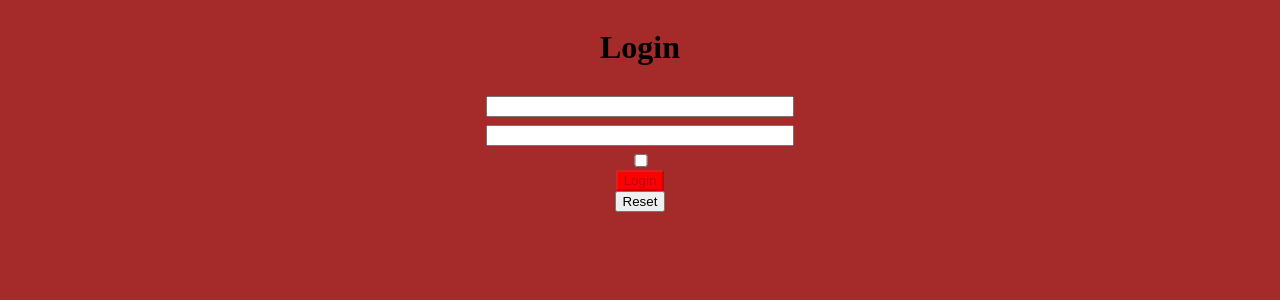
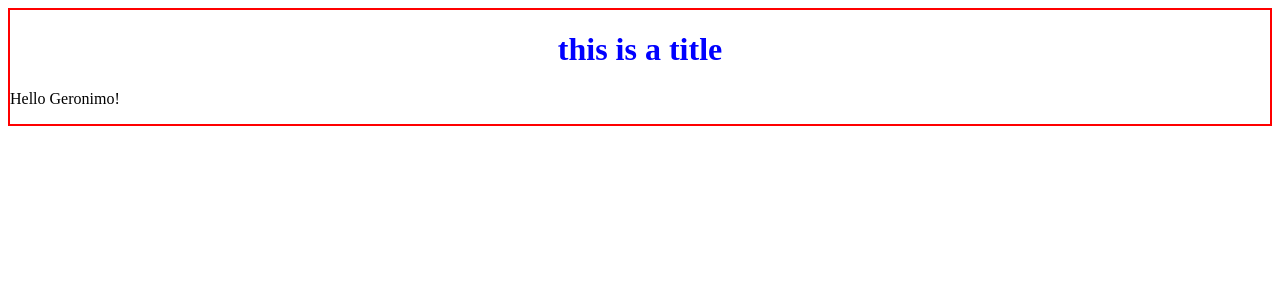
Before and after one commit to Marcoripa/Develhope-React-ex, a React (Create React App) app: page / in a window 1280 px wide. Shown: the top 300 px of the page. Built offline with nearby package versions, Linux system fonts and the light colour scheme.

Commit message:
component01

```diff
--- a/src/App.js
+++ b/src/App.js
@@ -1,5 +1,7 @@
 import React from "react";
-import {TodoList} from "./TodoList";
+import { Container } from "./Container";
+import {Welcome} from './Welcome';
+import './index.css'
 
 
 
@@ -7,7 +9,9 @@ export class App extends React.Component{
     render() {
         return (
             <div>
-                <TodoList/>
+                <Container title={'this is a title'}>
+                    <Welcome name={'Geronimo'}/>
+                </Container>
             </div>
         )
     }
--- /dev/null
+++ b/src/Container.jsx
@@ -0,0 +1,12 @@
+import React from "react";
+
+export class Container extends React.Component {
+    render() {
+        return (
+            <div className="container">
+                <h1>{this.props.title}</h1>
+                {this.props.children}
+            </div>
+        )
+    }
+}
--- a/src/index.css
+++ b/src/index.css
@@ -1,4 +1,10 @@
-.welcome {
-    background-color: brown;
-    border: 2px solid black;
+
+.container {
+    background-color: white;
+    border: 2px solid red;
 }
+
+h1 {
+    text-align: center;
+    color: blue
+}
--- a/src/index.js
+++ b/src/index.js
@@ -1,6 +1,6 @@
 import React from "react";
 import ReactDOM from "react-dom";
-import {Login} from './Login'
+import {App} from './App'
 
 
-ReactDOM.render(<Login />, document.getElementById('root'))
+ReactDOM.render(<App />, document.getElementById('root'))
```
